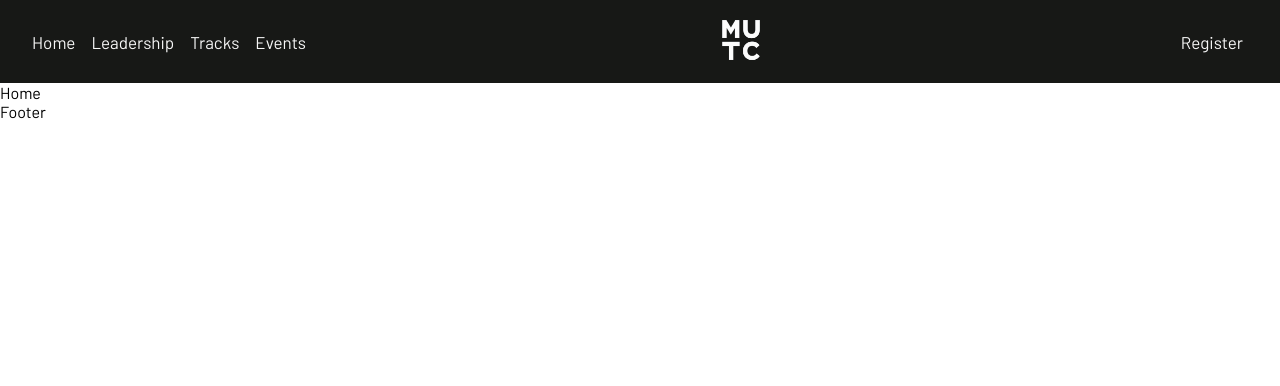
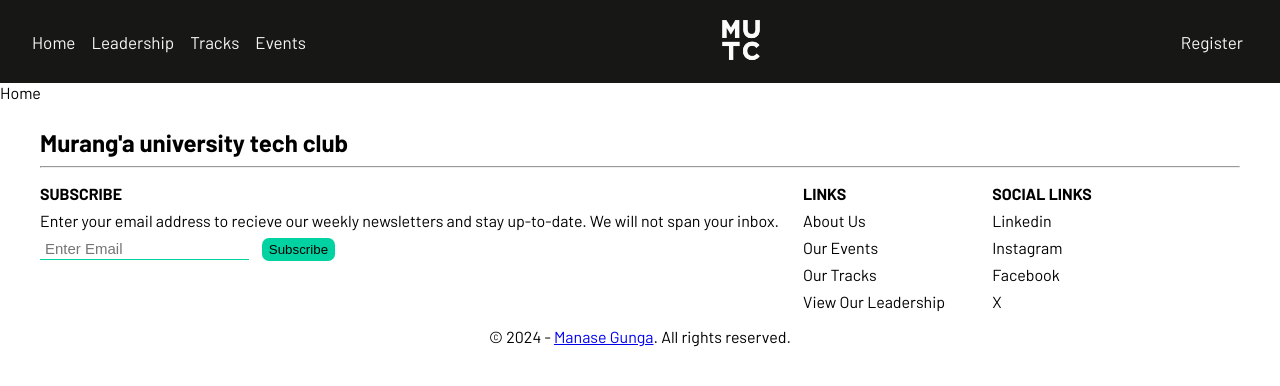
Before and after one commit to Manase44/MUTC, a React (Vite) app: page / in a window 1280 px wide. Shown: the top 386 px of the page. Built offline with nearby package versions, Linux system fonts and the light colour scheme.

Commit message:
add footer

```diff
--- a/src/App.css
+++ b/src/App.css
@@ -10,6 +10,7 @@
 body {
   overflow-x: hidden;
   font-family: var(--sharp-font);
+  scroll-behavior: smooth;
 }
 :root {
   --black-shade:#171816;
@@ -21,4 +22,5 @@ body {
   --smooth-font:"Quicksand", sans-serif;
   --cursive-font-one:"Dancing Script", cursive;
   --cursive-font-two:"Cookie", cursive;
+  --button-radius:7px;
 }
--- /dev/null
+++ b/src/Components/Footer/Footer.css
@@ -0,0 +1,63 @@
+.footer{
+    padding: 1rem 2.5rem;
+}
+.footer-title{
+    margin:.6rem auto;
+}
+.footer-subtitle{
+    text-transform: uppercase;
+}
+.footer-content{
+    margin: 1rem auto;
+    display: grid;
+    grid-template-columns: auto 2fr 3fr;
+    gap: 1.5rem;
+}
+.footer-form, .subscribe-description{
+    margin-top: .5rem;
+}
+.footer-form input[type="email"]{
+    border: none;
+    border-bottom: 1px solid var(--secondary-color);
+    outline: none;
+    padding: 2px 5px;
+    margin-right: 0.8rem;
+    font-size: 15px;
+}
+.footer-form input[type="submit"]{
+    border: none;
+    background-color: var(--secondary-color);
+    padding: 4px 7px;
+    border-radius: var(--button-radius);
+    cursor: pointer;
+    transition: all .2s;
+    text-transform: capitalize;
+}
+.footer-form input[type="submit"]:hover{
+    border: 1px solid var(--secondary-color);
+    background-color: transparent;
+}
+.footer-links-div{
+    display: flex;
+    flex-direction: column;
+    gap: .5rem;
+    margin-top: .5rem;
+}
+.footer-link-item{
+    text-decoration: none;
+    text-transform: capitalize;
+    color: inherit;
+}
+.footer-copyright p{
+    text-align: center;
+}
+
+@media screen and (max-width:550px) {
+    .footer{
+        padding: 1rem;
+    }
+    .footer-content{
+        display: flex;
+        flex-direction: column;
+    }
+}
--- a/src/Components/Footer/Footer.jsx
+++ b/src/Components/Footer/Footer.jsx
@@ -1,6 +1,44 @@
+import './Footer.css'
+
 const Footer = () => {
   return (
-    <div>Footer</div>
+    <div className='footer'>
+      <h2 className='footer-title'>Murang'a university tech club</h2>
+      <hr />
+      <div className="footer-content">
+        <div className="footer-club-subscription">
+          <h4 className="footer-subtitle">subscribe</h4>
+          <p className="subscribe-description">
+            Enter your email address to recieve our weekly newsletters and stay up-to-date. We will not span your inbox.
+          </p>
+          <form action="#" className="footer-form">
+            <input type="email" id='subscribeEmail' placeholder='Enter Email'/>
+            <input type="submit" value="subscribe" />
+          </form>
+        </div>
+        <div>
+          <h4 className="footer-subtitle">links</h4>
+          <div className="footer-links-div">
+          <a href="" className="footer-link-item">About us</a>
+          <a href="" className="footer-link-item">our events</a>
+          <a href="" className="footer-link-item">our tracks</a>
+          <a href="" className="footer-link-item">view our leadership</a>
+          </div>
+        </div>
+        <div className="footer-club-social">
+          <h4 className="footer-subtitle">social links</h4>
+          <div className="footer-links-div">
+          <a href="" className="footer-link-item">linkedin</a>
+          <a href="" className="footer-link-item">instagram</a>
+          <a href="" className="footer-link-item">facebook</a>
+          <a href="" className="footer-link-item">x</a>
+          </div>
+        </div>
+      </div>
+      <div className="footer-copyright">
+        <p>&copy; {new Date().getFullYear()} - <a href="https://www.linkedin.com/in/manasegunga/" target='_blank'>Manase Gunga</a>. All rights reserved.</p>
+      </div>
+    </div>
   )
 }
 
```
